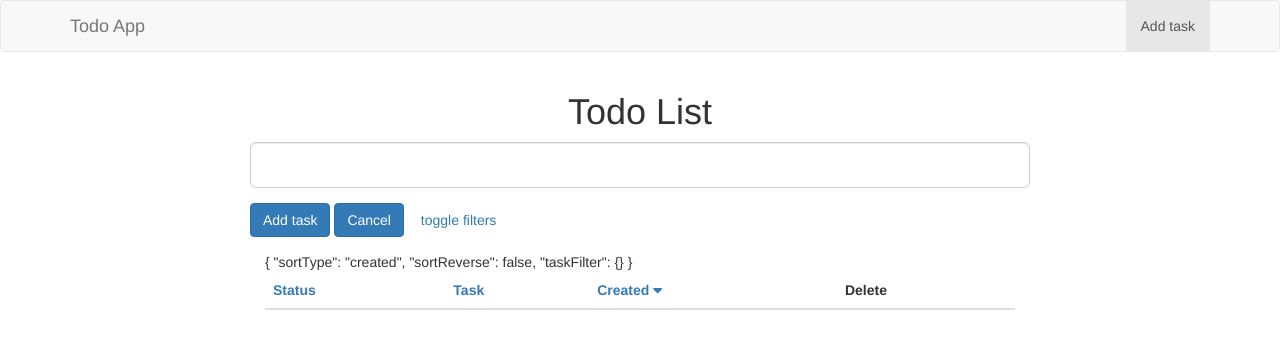
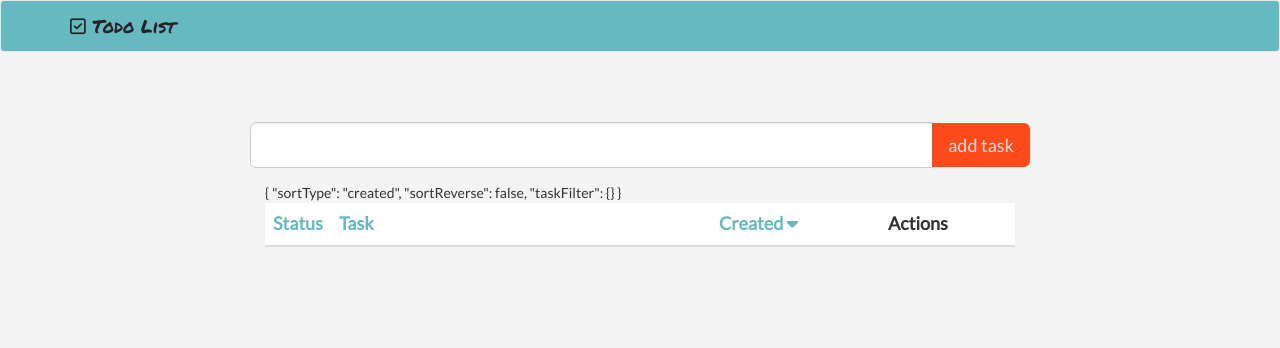
Before and after one commit to thomascothran/todo-app, a website: page app/index.html in a window 1280 px wide. Drawn offline with nearby package versions, Linux system fonts and the light colour scheme.

Commit message:
Improves look and feel of site.

```diff
--- a/app/app.css
+++ b/app/app.css
@@ -23,3 +23,46 @@
   content: "|";
   padding-right: 0.3em;
 }
+
+body {
+    background-color: #F4F4F4;
+    font-family: 'Lato', sans-serif;
+}
+
+.navbar-default {
+    background-color: #66B9BF;
+}
+
+.navbar-default .navbar-brand {
+    color: #262228;
+    font-family: 'Permanent Marker', cursive;
+}
+
+.btn-primary {
+    background-color: #FC4A1A;
+    border: 0px;
+    color: #DFDCE3;
+}
+
+#add-task-main-btn:hover, #add-task-main-btn:active, #add-task-main-btn:focus {
+    background-color: #66B9BF;
+}
+
+a {
+    color: #66B9BF;
+}
+
+.task-display {
+    background-color: white;
+}
+
+.task-display table {
+    font-size: 18px;
+}
+
+#status-column-header {
+    width: 20px;
+}
+#task-content-header {
+    width: 380px;
+}
--- a/app/index.html
+++ b/app/index.html
@@ -15,6 +15,8 @@
   integrity="sha384-BVYiiSIFeK1dGmJRAkycuHAHRg32OmUcww7on3RYdg4Va+PmSTsz/K68vbdEjh4u"
   crossorigin="anonymous">
 
+  <link href="https://fonts.googleapis.com/css?family=Lato|Permanent+Marker"
+  rel="stylesheet">
   <link rel="stylesheet" href="app.css">
   <script src="https://ajax.googleapis.com/ajax/libs/angularjs/1.5.6/angular.js">
   </script>
@@ -43,14 +45,16 @@
                 <span class="icon-bar"></span>
                 <span class="icon-bar"></span>
             </button>
-            <a class="navbar-brand" href="/">Todo App</a>
+            <a class="navbar-brand" href="/">
+                <i class="fa fa-check-square-o" aria-hidden="true"></i>
+                Todo List
+            </a>
         </div>
 
     <!-- Collect the nav links, forms, and other content for toggling
     -->
         <div class="collapse navbar-collapse" id="navbar-collapse">
             <ul class="nav navbar-nav navbar-right">
-                <li class="active"><a href="#">Add task</a></li>
             </ul>
         </div>
     </div>
--- a/app/todo/todo.template.html
+++ b/app/todo/todo.template.html
@@ -1,24 +1,19 @@
-<h1 class="text-center">Todo List</h1>
 
-<div class="task-input">
+<div class="task-input" style="margin-top:50px;">
     <form class="form-horizontal">
         <div class="form-group">
-            <input class="form-control input-lg" ng-model="$ctrl.taskInput">
-        </div>
-        <div
-            class="form-group">
-            <input href="#"
-                ng-click="$ctrl.addTask($ctrl.taskInput)"
-                class="btn btn-primary"
-                type="submit" value="Add task">
-            <a href="#"
-                class="btn btn-primary">
-                Cancel
-            </a>
-            <a href="#" class="btn"
-                ng-click="$ctrl.toggleFilter()">
-                toggle filters
-            </a>
+            <div class="input-group">
+                <input id="task-input-box"
+                    class="form-control input-lg" ng-model="$ctrl.taskInput">
+                <span class="input-group-btn">
+                    <button class="btn btn-primary btn-lg"
+                        id="add-task-main-btn"
+                        ng-click="$ctrl.addTask($ctrl.taskInput)"
+                        type="submit" value="Add task">
+                        add task
+                    </button>
+                </span>
+            </div>
         </div>
     </form>
 
@@ -38,7 +33,7 @@
         <table class="table table-striped">
             <thead>
                 <tr>
-                    <th>
+                    <th id="status-column-header">
                         <a href="#"
                             ng-click="$ctrl.taskFilter['complete'] =
                                       false;"
@@ -62,7 +57,7 @@
                             Showing Complete
                         </a>
                     </th>
-                    <th>
+                    <th id="task-content-header">
                         <a href="#"
                             ng-click="$ctrl.sortType='content';
                                       $ctrl.sortReverse=(!$ctrl.sortReverse);"
@@ -78,7 +73,7 @@
                             </span>
                         </a>
                     </th>
-                    <th>
+                    <th id="task-created-header">
                         <a href="#"
                             ng-click="$ctrl.sortType='created';
                                       $ctrl.sortReverse=(!$ctrl.sortReverse);"
@@ -91,7 +86,7 @@
                                            $ctrl.sortReverse"
                                 class="fa fa-caret-up">
                         </th>
-                    <th>Delete</th>
+                    <th id="task-actions-header">Actions</th>
                 </tr>
             <thead>
             <tbody>
@@ -105,7 +100,9 @@
                     <td>{{ task.created | date: 'medium' }}</td>
                     <td>
                         <a href="#" ng-click="$ctrl.removeTask(task)">
-                            delete
+                            <i class="fa fa-trash"
+                                aria-hidden="true"></i>
+
                         </a>
                     </td>
                 </tr>
```
